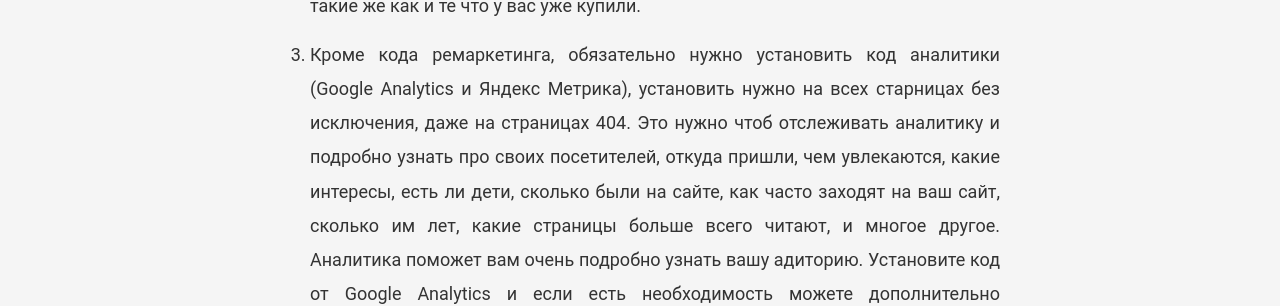
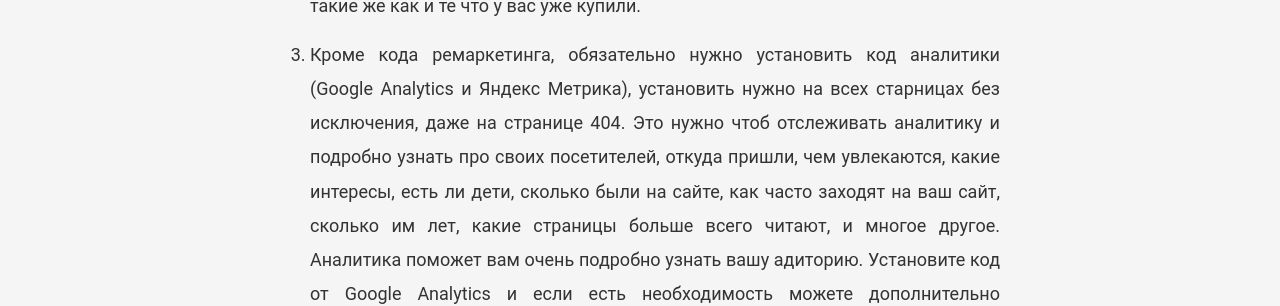
Before and after one commit to VadymVolos/vadymvolos.github.io, a Jekyll site: the page built from _posts/2016-12-06-zachem-opredelat-tselevuyu-auditoriyu.md, in a window 1280 px wide and 900 px high, scrolled down 1537 px. Shown: the part 220-526 px from the top of the window. Built offline with Jekyll 4.4.1, drawn with Linux system fonts in a browser that asks for light colours; comment, search, counter and statistics services are not loaded; some of the changed text lies outside the part shown.

Commit message:
Update 2016-12-06-zachem-opredelat-tselevuyu-auditoriyu.md

```diff
--- a/_posts/2016-12-06-zachem-opredelat-tselevuyu-auditoriyu.md
+++ b/_posts/2016-12-06-zachem-opredelat-tselevuyu-auditoriyu.md
@@ -33,7 +33,7 @@
 
 2. Код ремаркетинга (от Гугл Адвордс, от Фейсбука, и других), нужно установить несколько кодов ремаркетинга, например один на странице захода, еще один на странице после заявки, и еще один после того как человек купил. Смысл в том что Фейсбук и Гугл позволяют нацелиться на похожую аудиторию, то есть вы с помощью кода собираете статистику, и после чего при создании новой рекламной кампании можно в настройках выбрать "показывать рекламу похожей аудитории", и тем самым вы будете попадать в тех людей которые такие же как и те что у  вас уже купили.
 
-3. Кроме кода ремаркетинга, обязательно нужно установить код аналитики (Google Analytics и Яндекс Метрика), установить нужно на всех старницах без исключения, даже на страницах 404. Это нужно чтоб отслеживать аналитику и подробно узнать про своих посетителей, откуда пришли, чем увлекаются, какие интересы, есть ли дети, сколько были на сайте, как часто заходят на ваш сайт, сколько им лет, какие страницы больше всего читают, и многое другое. Аналитика поможет вам очень подробно узнать вашу адиторию. Установите код от Google Analytics и если есть необходимость можете дополнительно установить код аналитики Яндекс Метрика.
+3. Кроме кода ремаркетинга, обязательно нужно установить код аналитики (Google Analytics и Яндекс Метрика), установить нужно на всех старницах без исключения, даже на странице 404. Это нужно чтоб отслеживать аналитику и подробно узнать про своих посетителей, откуда пришли, чем увлекаются, какие интересы, есть ли дети, сколько были на сайте, как часто заходят на ваш сайт, сколько им лет, какие страницы больше всего читают, и многое другое. Аналитика поможет вам очень подробно узнать вашу адиторию. Установите код от Google Analytics и если есть необходимость можете дополнительно установить код аналитики Яндекс Метрика.
 
 В принципе это все что нужно новичкам знать про определение целевой аудитории.
 
```
